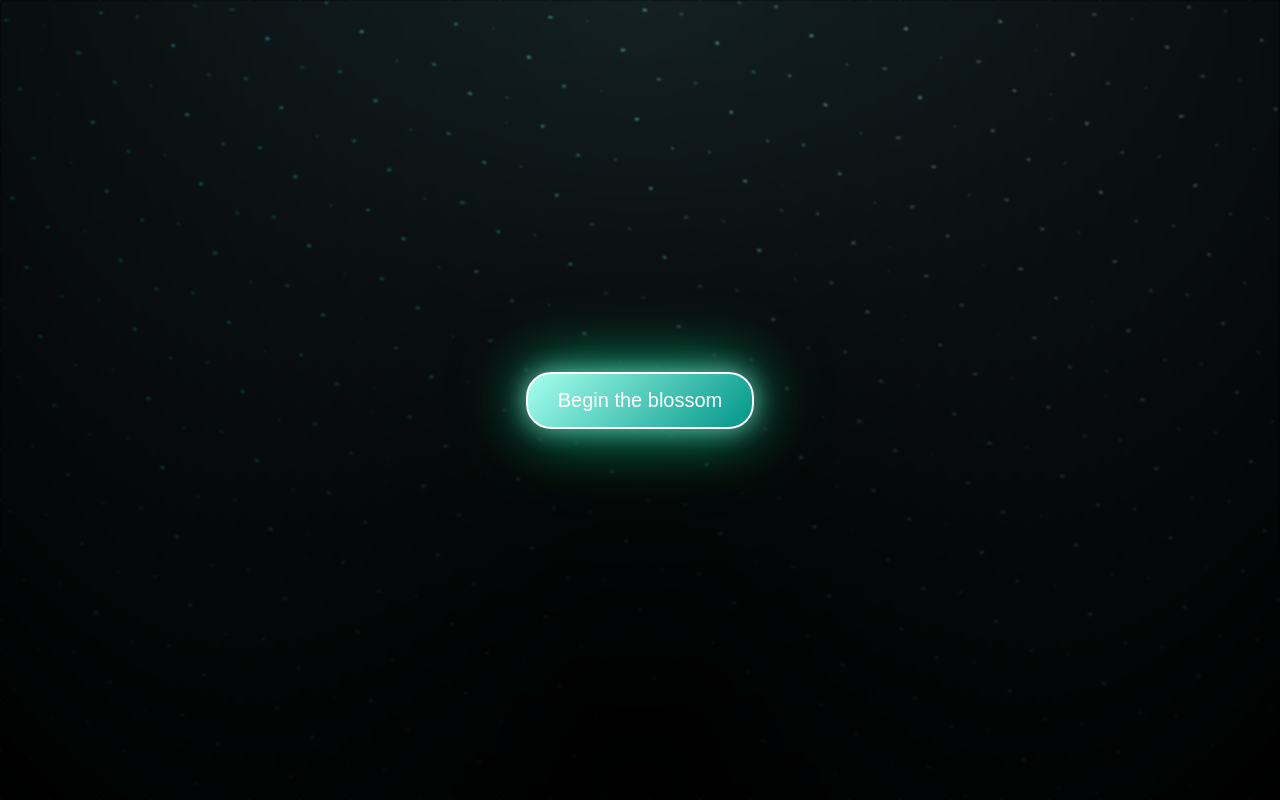
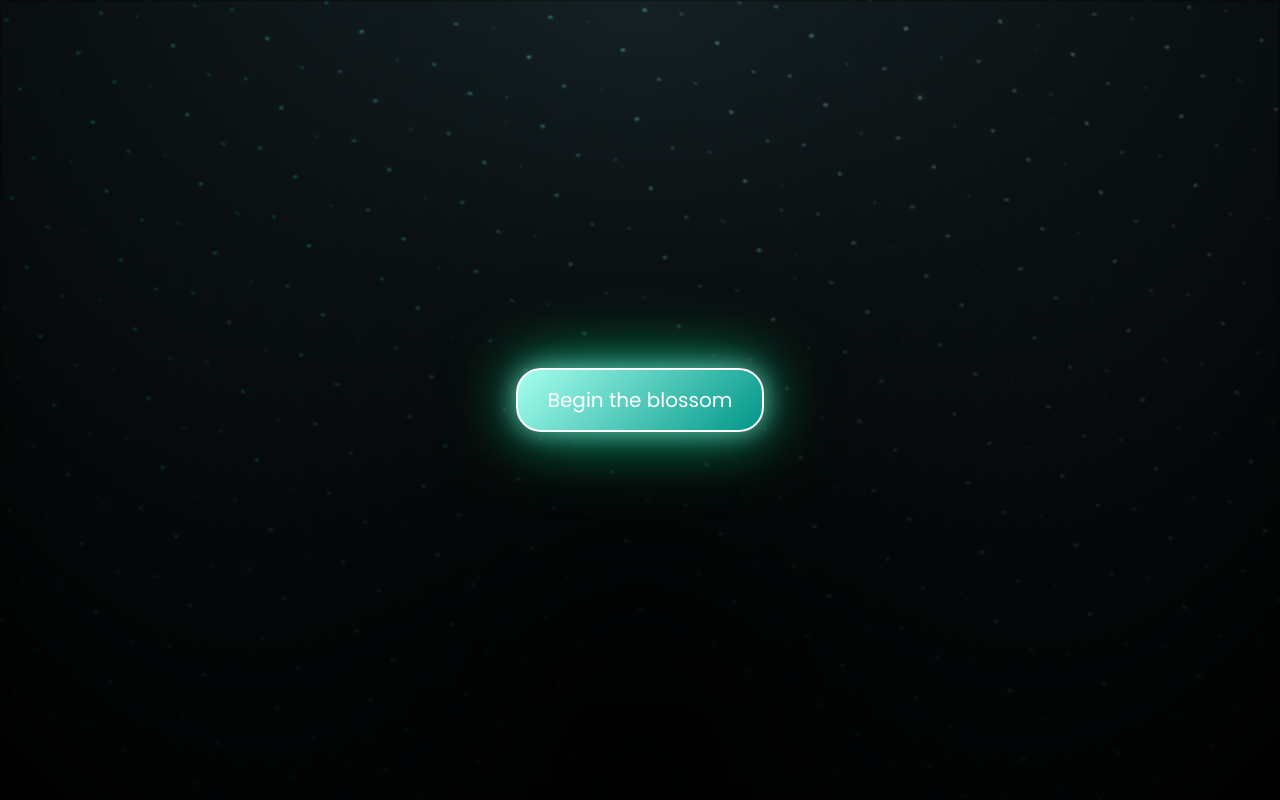
Before and after one commit to aashikur/Blossom-Miracle, a plain HTML site: page index.html in a window 1280 px wide. Drawn offline with Linux system fonts and the light colour scheme.

Commit message:
text font

```diff
--- a/assets/style.css
+++ b/assets/style.css
@@ -2,6 +2,7 @@
     padding: 0;
     margin: 0;
     box-sizing: border-box;
+    font-family:'Poppins', cursive;
 }
 :root {
     --dark-color: #000;
--- a/index.html
+++ b/index.html
@@ -4,8 +4,7 @@
   <meta charset="UTF-8">
   <meta name="viewport" content="width=device-width, initial-scale=1.0">
   <title>Blossom Miracle</title>
-  <!-- <link rel="stylesheet" href="style.scss"> -->
-   <link rel="stylesheet" href="assets/style.css">
+  <link href="https://fonts.googleapis.com/css2?family=Poppins:wght@300;400;500&display=swap" rel="stylesheet">  <link rel="stylesheet" href="assets/style.css">
   <script src="assets/script.js"></script>
 
 </head>
```
